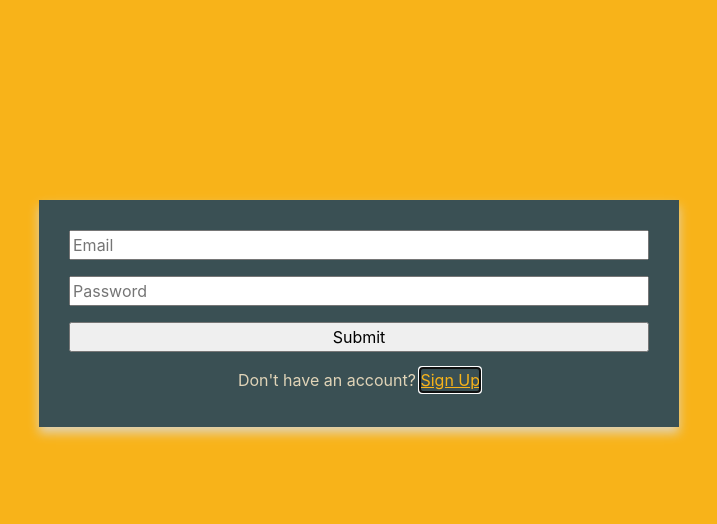
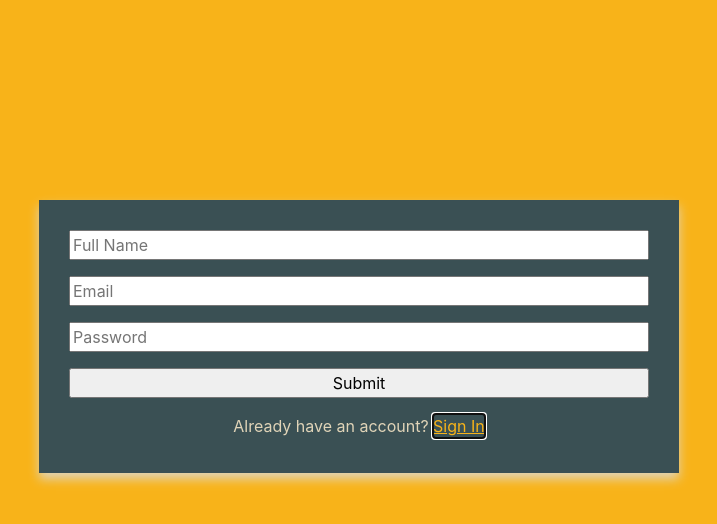
Before and after one commit to imaniintech/PersonalFinanceTracker, a React (Create React App) app in the folder personal_finance_tracker/: page / in a window 1280 px wide. Both pictures are taken after a click on the button "Sign Up". Shown: the top 524 px of the page, without its empty margins (281-998 px from the left). Built offline with nearby package versions, Linux system fonts and the light colour scheme.

Commit message:
created conditional statements to toggle between register and login page

```diff
--- a/personal_finance_tracker/src/components/MainInfo.jsx
+++ b/personal_finance_tracker/src/components/MainInfo.jsx
@@ -1,5 +1,6 @@
 import React, { Component } from 'react';
-import LoginPage from './forms/LoginPage'
+import LoginPage from './forms/LoginPage';
+import RegisterPage from './forms/RegisterPage';
 
 
 class MainInfo extends Component {
@@ -8,18 +9,40 @@ class MainInfo extends Component {
 
     state = {
         userLoggedIn: 1,
-        loading: true
+        loading: true,
+        changeForms: false //shows login first -will be able to set an if statement
+    }
+
+
+    changeForms = (switchForm) => {
+        console.log(switchForm);
+        this.setState({ changeForms: switchForm === 'registerAccount' ? true : false })
     }
 
     render() {
+        const toggleForms = !this.state.changeForms ? <LoginPage /> : <RegisterPage />
+
+
+
         return (
-            <div className="mainInfo">
-                <LoginPage />
-                <div className="accountSetup">
-                    Don't have an account? <button className="signUp">Sign Up</button>
-                </div>
+            <div>
+                < div className="mainInfo" >
+                    {toggleForms}
+                    {/* <LoginPage /> */}
+                    {!this.state.changeForms ?
+                        (
+                            < div className="accountSetup">
+                                Don't have an account? <button onClick={() => this.changeForms(!this.state.changeForms ? 'registerAccount' : 'loginAccount')} className="signUp">Sign Up</button>
+                            </div>
+                        ) : (
+                            < div className="accountSetup">
+                                Already have an account? <button onClick={() => this.changeForms(!this.state.changeForms ? 'registerAccount' : 'loginAccount')} className="signUp">Sign In</button>
+                            </div>
+                        )
+                    }
+                </div >
+            </div >
 
-            </div>
         )
     }
 };
--- a/personal_finance_tracker/src/components/forms/RegisterPage.jsx
+++ b/personal_finance_tracker/src/components/forms/RegisterPage.jsx
@@ -0,0 +1,42 @@
+import React, { Component } from 'react';
+
+
+class RegisterPage extends Component {
+
+
+    state = {
+        name: '',
+        email: '',
+        password: ''
+    }
+
+    render() {
+        return (
+            <div>
+                <form className="loginForm">
+
+                    <div className="form-group">
+                        <label htmlFor="name"></label>
+                        <input type="text" className="name" placeholder="Full Name" name="name" />
+                    </div>
+
+                    <div className="form-group">
+                        <label htmlFor="email"></label>
+                        <input type="text" className="email" placeholder="Email" name="email" />
+                    </div>
+
+                    <div className="form-group">
+                        <label htmlFor="password"></label>
+                        <input type="text" className="password" placeholder="Password" name="password" />
+                    </div>
+
+                    <div className="form-group">
+                        <input type="submit" className="submitButton" value="Submit" />
+                    </div>
+                </form>
+            </div>
+        )
+    }
+};
+
+export default RegisterPage;
--- a/personal_finance_tracker/src/index.css
+++ b/personal_finance_tracker/src/index.css
@@ -20,6 +20,10 @@ h1{
   padding: 30px;
   width: 50%;
   margin: 200px auto;
+}
+
+.name{
+  width: 100%;
 }
 
 .email{
```
